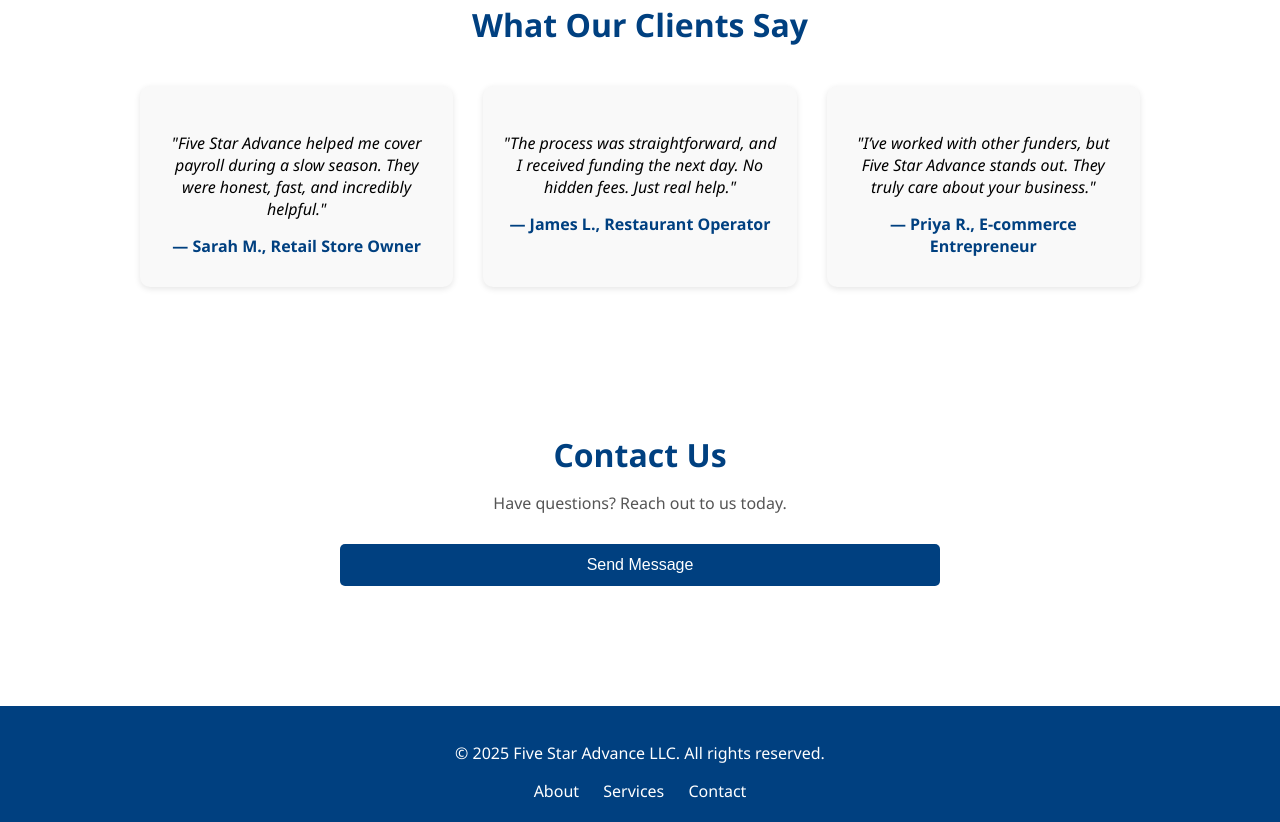
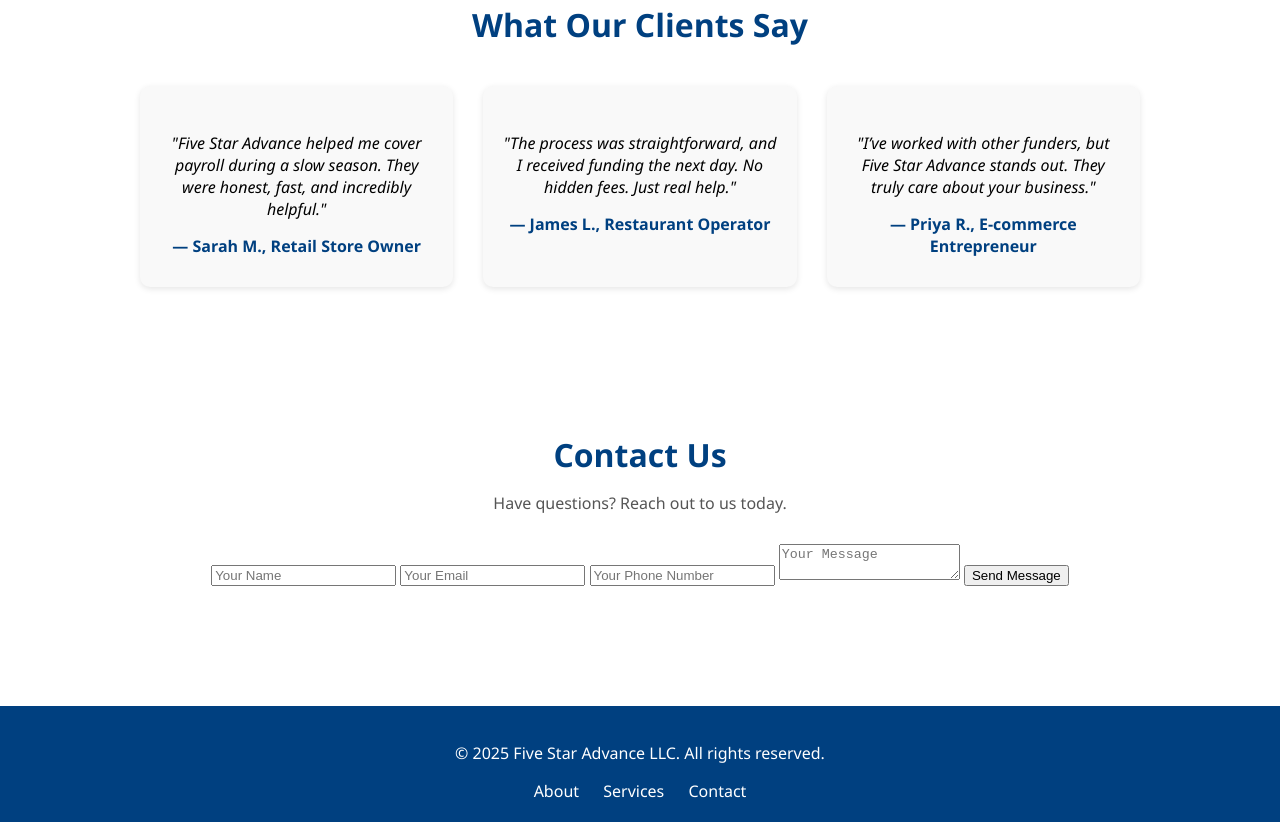
Before and after one commit to arikogan98/five-star-advance, a plain HTML site: page index.html in a window 1280 px wide. Shown: the part 2344-3166 px from the top of the page. Drawn offline with Linux system fonts and the light colour scheme.

Commit message:
Update index.html
form

```diff
--- a/index.html
+++ b/index.html
@@ -101,16 +101,20 @@
 <section class="contact-section" id="contact">
   <h2>Contact Us</h2>
   <p>Have questions? Reach out to us today.</p>
-  <form action="https://formsubmit.co/ari@fivestaradvancellc.com" method="POST" class="contact-form">
+<form action="https://formsubmit.co/Ari@fivestaradvancellc.com" method="POST">
+  <input type="text" name="name" placeholder="Your Name" required>
+  <input type="email" name="email" placeholder="Your Email" required>
+  <input type="tel" name="phone" placeholder="Your Phone Number" required>
+  <textarea name="message" placeholder="Your Message" required></textarea>
+
+  <!-- Hidden fields -->
   <input type="hidden" name="_captcha" value="false">
-  <input type="hidden" name="_confirmation" value="false">
-
-<input type="hidden" name="_captcha" value="false">
-<input type="hidden" name="_template" value="table">
-<input type="hidden" name="_autoresponse" value="Thank you for reaching out. Our team will contact you shortly.">
+  <input type="hidden" name="_template" value="table">
+  <input type="hidden" name="_autoresponse" value="Thank you for reaching out. Our team will contact you shortly.">
 
   <button type="submit">Send Message</button>
 </form>
+
 
 </section>
 
```
